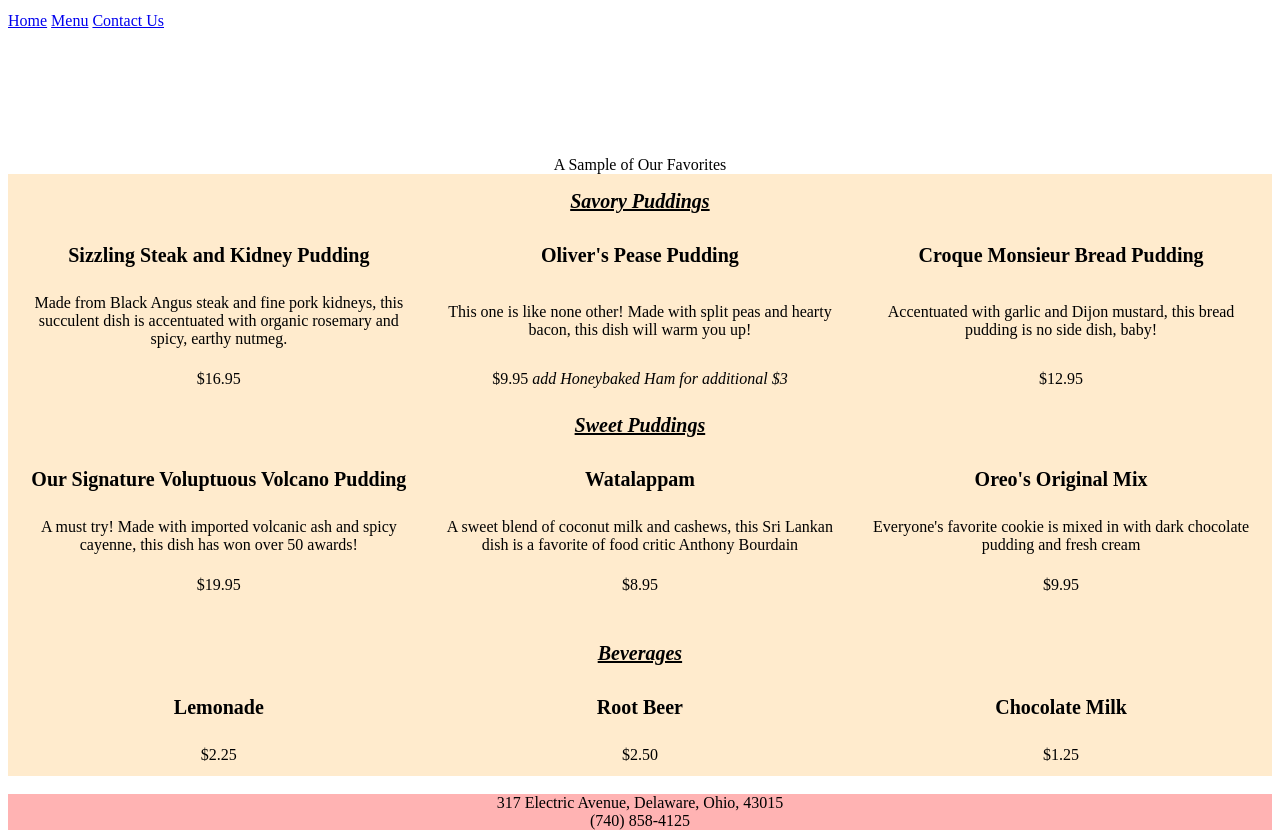
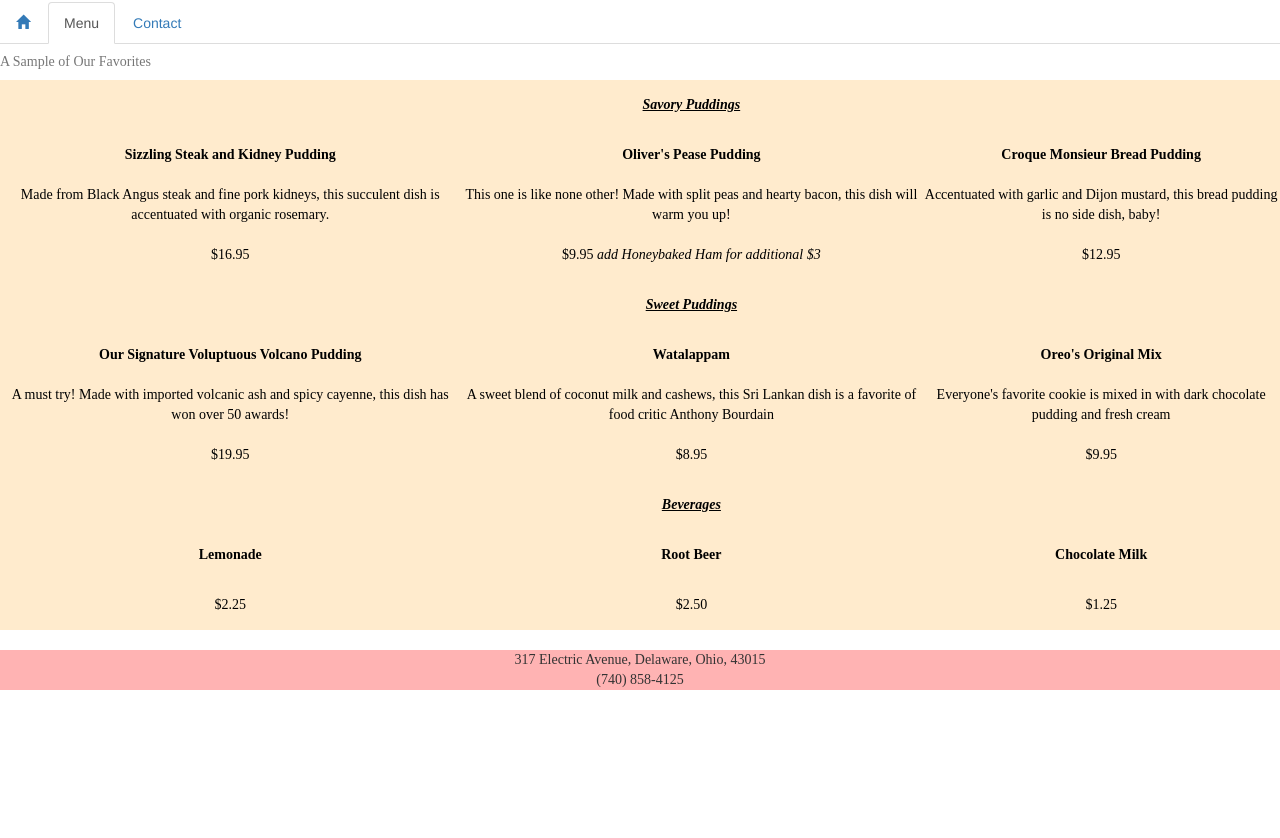
Before and after one commit to Mindyratcliff/HTML-CSS-JS, a plain HTML site: page Restaurant/menu.html in a window 1280 px wide. Shown: the part 68-906 px from the top of the page. After the commit the page ends 800 px from the top, so only its background shows below. Drawn offline with nearby package versions, Linux system fonts and the light colour scheme.

Commit message:
BootstrapAdditions

```diff
--- a/Restaurant/menu.html
+++ b/Restaurant/menu.html
@@ -3,95 +3,91 @@
 <head>
 <title>Menu</title>
 <link rel="stylesheet" type="text/css" href="restaurantStyles.css"/>
+<link rel="stylesheet" type="text/css" href="bootstrap-3.3.7-dist/css/bootstrap.css">
+<link rel="stylesheet" href="https://maxcdn.bootstrapcdn.com/bootstrap/3.3.7/css/bootstrap.min.css">
+<meta name="viewport" content="width=device-width, initial-scale=1, shrink-to-fit=no">
 <style>
-    table{
-        text-align: center;
+    table {
         font-family: 'Times New Roman', Times, serif;
         color:black;
         background-color: blanchedalmond;
+        max-width: 5000px;
+
     }
 </style>
 </head>
 <body>
 <h1>Puddington's House of Pudding</h1>
-    <nav>
-        <a href="index.html">Home</a> <a href="menu.html">Menu</a> <a href="contact.html">Contact Us</a>
-    </nav>
+<nav>
+<ul class="nav nav-tabs">
+<li><a href="index.html"><span class="glyphicon glyphicon-home"></span></a></li><li class="active"><a href="menu.html">Menu</a></li><li><a href="contact.html">Contact</a></li>
+</ul>
+</nav>
+<div id="menu">
 <table>
     <caption>A Sample of Our Favorites</caption>
     <thead>
     <th></th>
-    <th><i><u>Savory Puddings</u></i></th>
+    <th class="text-center"><i><u>Savory Puddings</u></i></th>
     <th></th>
 </thead>
     <thead>
         <tr>
-        <th>Sizzling Steak and Kidney Pudding</th>
-        <th>Oliver's Pease Pudding</th>
-        <th>Croque Monsieur Bread Pudding</th>
+        <th class="text-center">Sizzling Steak and Kidney Pudding</th>
+        <th class="text-center">Oliver's Pease Pudding</th>
+        <th class="text-center">Croque Monsieur Bread Pudding</th>
         </tr>
-    </br>
     </thead>
     <tr>
-        <td>Made from Black Angus steak and fine pork kidneys, this succulent dish is accentuated with organic rosemary and spicy, earthy nutmeg.</td>
+        <td>Made from Black Angus steak and fine pork kidneys, this succulent dish is accentuated with organic rosemary.</td>
         <td>This one is like none other! Made with split peas and hearty bacon, this dish will warm you up!</td>
         <td>Accentuated with garlic and Dijon mustard, this bread pudding is no side dish, baby!</td>
     </tr>
-    </br>
     <tr>
         <td>$16.95</td>
         <td>$9.95 <i>add Honeybaked Ham for additional $3</i></td>
         <td>$12.95</td>
     </tr>
-
-</br>
 <thead>
     <th></th>
-    <th><i><u>Sweet Puddings</u></i></th>
+    <th class="text-center"><i><u>Sweet Puddings</u></i></th>
     <th></th>
 </thead>
     <thead>
         <tr>
-        <th>Our Signature Voluptuous Volcano Pudding</th>
-        <th>Watalappam</th>
-        <th>Oreo's Original Mix</th>
+        <th class="text-center">Our Signature Voluptuous Volcano Pudding</th>
+        <th class="text-center">Watalappam</th>
+        <th class="text-center">Oreo's Original Mix</th>
         </tr>
     </thead>
-    </br>
     <tr>
         <td>A must try! Made with imported volcanic ash and spicy cayenne, this dish has won over 50 awards!</td>
         <td>A sweet blend of coconut milk and cashews, this Sri Lankan dish is a favorite of food critic Anthony Bourdain</td>
         <td>Everyone's favorite cookie is mixed in with dark chocolate pudding and fresh cream</td>
     </tr>
-    </br>
     <tr>
     <td>$19.95</td>
     <td>$8.95</td>
     <td>$9.95</td>
     </tr>
-</br>
-<tr>
-    <td></td>
-    <td></td>
-    <td></td>
-</tr>
 <thead>
     <th></th>
-    <th><i><u>Beverages</u></i></th>
+    <th class="text-center"><i><u>Beverages</u></i></th>
     <th></th>
 </thead>
+
 <thead>
-    <th>Lemonade</th>
-    <th>Root Beer</th>
-    <th>Chocolate Milk</th>
+    <th class="text-center">Lemonade</th>
+    <th class="text-center">Root Beer</th>
+    <th class="text-center">Chocolate Milk</th>
 </thead>
-</br>
 <tr>
     <td>$2.25</td>
     <td>$2.50</td>
     <td>$1.25</td>
 </tr>
 </table>
+</div>
 </br>
 <div id="footer">
 
--- a/Restaurant/restaurantStyles.css
+++ b/Restaurant/restaurantStyles.css
@@ -6,18 +6,6 @@ h1 {
 
 form label {
     font-weight: bold;
-}
-
-nav > a:visited {
-    color: hotpink;
-}
-
-nav > a:hover {
-    font-weight: bold;
-}
-
-nav > a:active {
-    text-decoration: none;
 }
 
 #footer {
@@ -29,13 +17,22 @@ nav > a:active {
     width: 100%;
 }
 
+
+
+thead {
+    height: 50px;
+    font-size: 16px;
+    text-align: center;
+}
+
 th {
     height: 50px;
-    width: 500px;
-    font-size: 20px;
-
+    font-size: 14px;
+    text-align: center;
 }
 
 td {
-    padding: 10px;
+    height: 50px;
+    font-size: 14px;
+    text-align: center;
 }
```
Also changed, not shown: Restaurant/contact.html (+6 -1 lines), Restaurant/index.html (+13 -4 lines).
